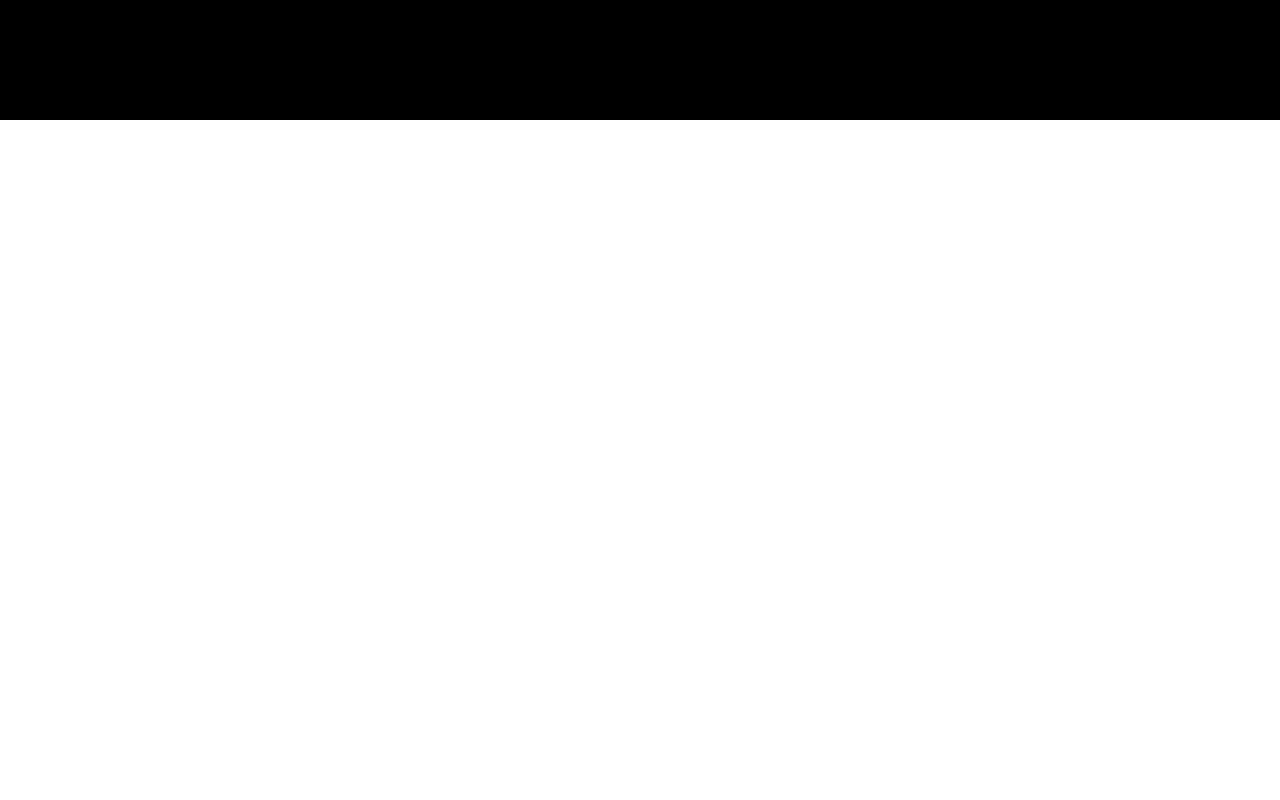
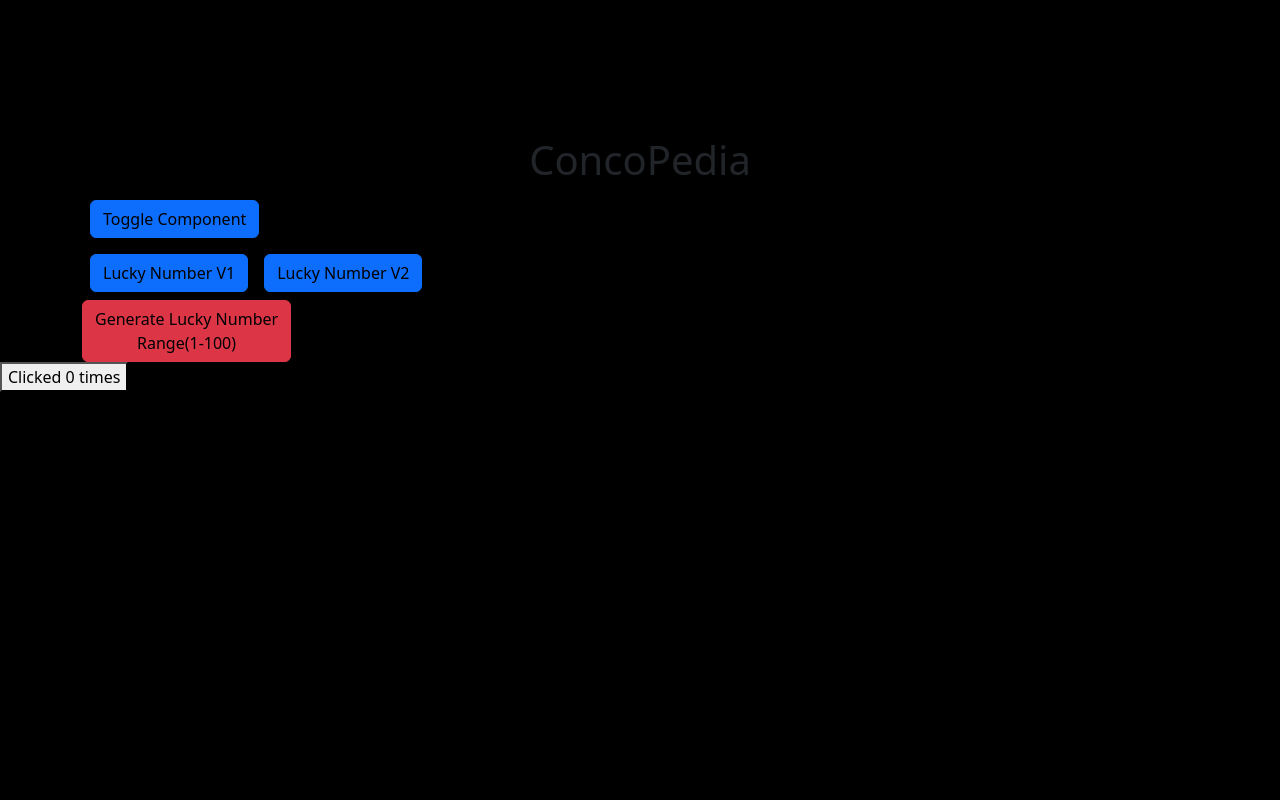
Before and after one commit to raaakib0/patient-admission-frontend, a Vue app: page / in a window 1280 px wide. Shown: the part 680-1480 px from the top of the page. Before the commit the page ends 800 px from the top, so only its background shows below. Built offline with nearby package versions, Linux system fonts and the light colour scheme.

Commit message:
copy two section

```diff
--- a/src/App.vue
+++ b/src/App.vue
@@ -1,4 +1,52 @@
 <template>
+  <div class="bg-black text pt-3" :style="{ height: '100vh' }">
+    <h1 class="text-center text- success">ConcoPedia</h1>
+    <div class="container">
+      <button
+        class="btn btn-primary text-black m-2"
+        @click="newVersion = !newVersion"
+      >
+        Toggle Component
+      </button>
+      <br />
+      <button
+        class="btn btn-primary text-black m-2"
+        @click="newVersion = false"
+      >
+        Lucky Number V1
+      </button>
+      <button class="btn btn-primary text-black m-2" @click="newVersion = true">
+        Lucky Number V2
+      </button>
+      <br />
+      <component :is="currentComponenet" />
+    </div>
+    <ButtonCounter></ButtonCounter>
+  </div>
+   <div class="bg-black text pt-3" :style="{ height: '100vh' }">
+    <h1 class="text-center text- success">ConcoPedia</h1>
+    <div class="container">
+      <button
+        class="btn btn-primary text-black m-2"
+        @click="newVersion = !newVersion"
+      >
+        Toggle Component
+      </button>
+      <br />
+      <button
+        class="btn btn-primary text-black m-2"
+        @click="newVersion = false"
+      >
+        Lucky Number V1
+      </button>
+      <button class="btn btn-primary text-black m-2" @click="newVersion = true">
+        Lucky Number V2
+      </button>
+      <br />
+      <component :is="currentComponenet" />
+    </div>
+    <ButtonCounter></ButtonCounter>
+  </div>
   <div class="bg-black text pt-3" :style="{ height: '100vh' }">
     <h1 class="text-center text- success">ConcoPedia</h1>
     <div class="container">
```
